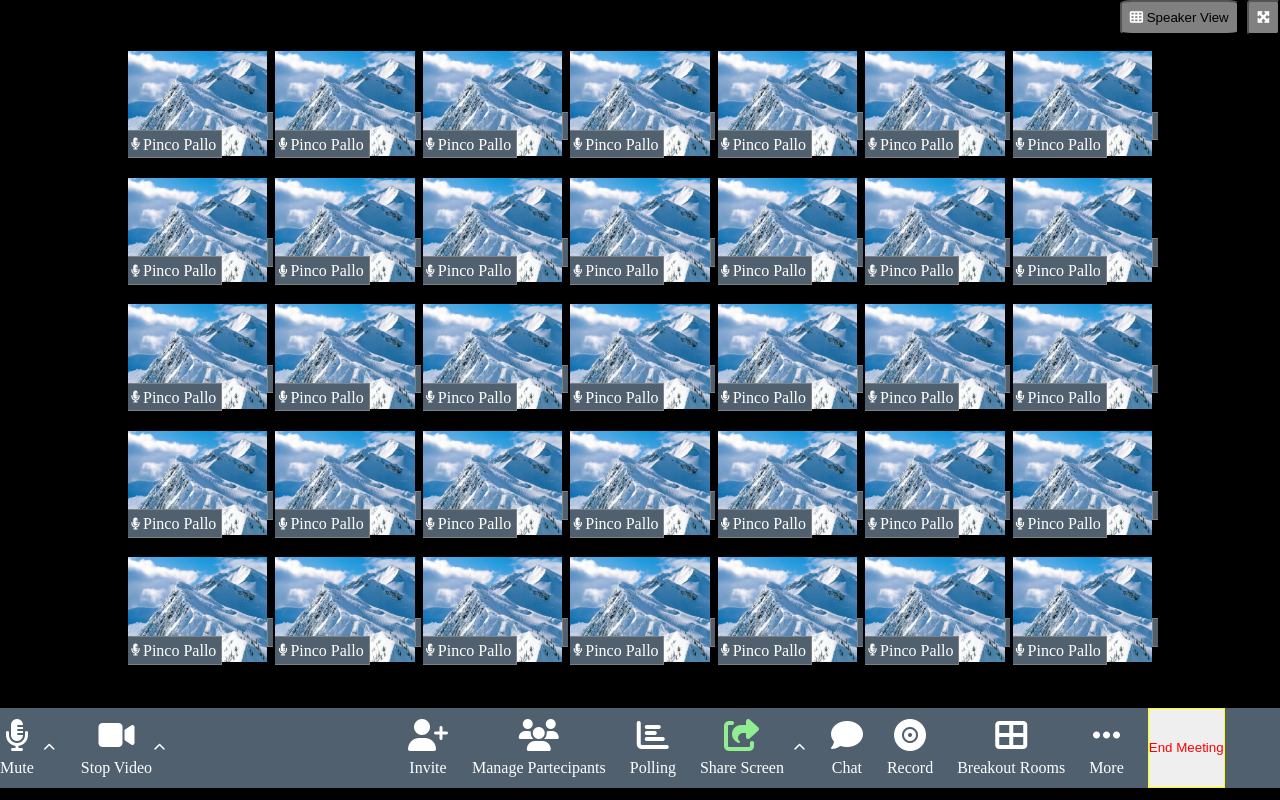
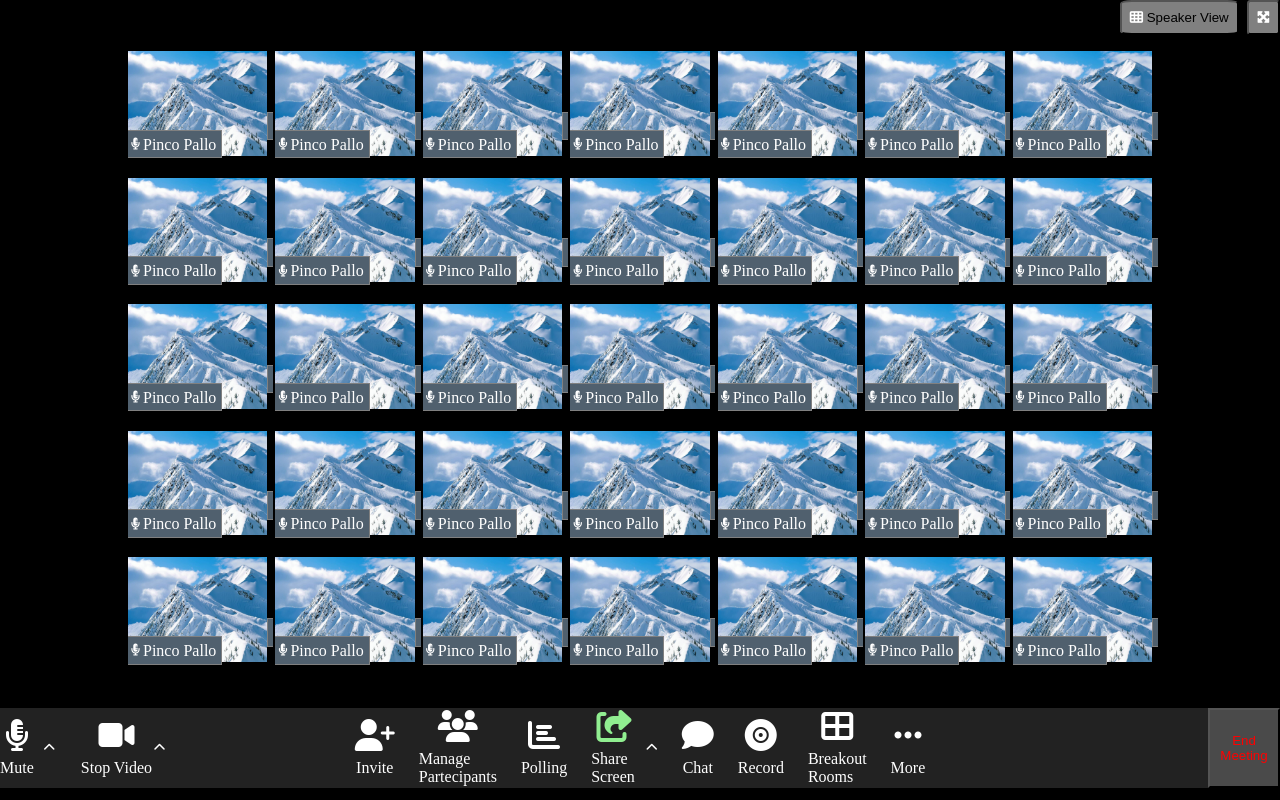
Before and after one commit to matteoNapoli42/html-css-zoom, a plain HTML site: page index.html in a window 1280 px wide. Drawn offline with Linux system fonts and the light colour scheme.

Commit message:
finished layout adjustment

```diff
--- a/css/style.css
+++ b/css/style.css
@@ -73,9 +73,6 @@ body{
 /* END VIEW SETTING ZONE*/
 
 /* USERS ZONE */
-main{
-}
-
 .user-zone{
     width:  100vw;
     margin-top: 1rem;
@@ -107,7 +104,7 @@ main{
 footer{
     margin-top: 1.5rem;
     height: 10vh;
-    background-color: #50606e;
+    background-color: #222222;
 }
 
 .setting{
@@ -117,9 +114,20 @@ footer{
 #audio-video-opt{
     width: 30%;
 }
+
+#meeting-opt{
+    width: 40%;
+}
+
 #meeting-btn{
+    width: 30%;
+    justify-content: flex-end;
+}
+
+#meeting-btn button{
     color: red;
     height: 10vh;
-    border: 1px solid yellow;
+    background-color: #4a4a4a;
+    width: 20%;
 }
 /* END FOOTER ZONE*/
--- a/index.html
+++ b/index.html
@@ -317,8 +317,8 @@
                 </div>
             </div>
         </div>
-        <div>
-            <button id="meeting-btn">End Meeting</button>
+        <div id="meeting-btn" class="d-flex">
+            <button >End Meeting</button>
         </div>
     </footer>
 
```
